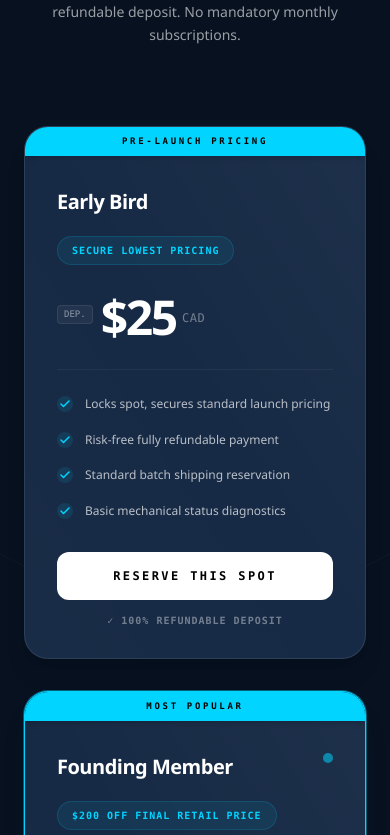
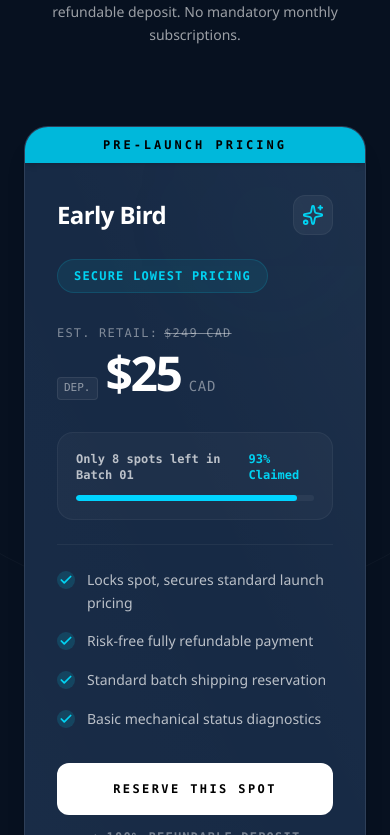
Before and after one commit to MaverickKing17/astrateq-reservation-funnel, a React (Vite) app: page / in a window 390 px wide. Shown: the part 5069-5904 px from the top of the page. Built offline with nearby package versions, Linux system fonts and the light colour scheme.

Commit message:
feat: refactor pricing tiers for dynamic scarcity
Update ReservationPage pricing logic to support dynamic pre-order spots and claim tracking for tiered membership levels.

```diff
--- a/src/components/ReservationPage.tsx
+++ b/src/components/ReservationPage.tsx
@@ -1380,7 +1380,31 @@ export default function ReservationPage() {
 
           {/* Pricing cards wrapper container */}
           <div className="grid grid-cols-1 md:grid-cols-3 gap-8 items-stretch pt-4">
-            {pricingTiers.map((tier, idx) => (
+            {pricingTiers.map((tier, idx) => {
+              const isFounding = tier.id === "founding-member";
+              const isGuardian = tier.id === "guardian";
+              const isEarlyBird = tier.id === "early-bird";
+
+              // Dynamic pre-order spots scarcity and claim percentages
+              const urgency = {
+                "early-bird": { spots: 8, total: 120, pct: 93, color: "bg-[#00D4FF]", glow: "shadow-[0_0_50px_rgba(0,212,255,0.15)]" },
+                "founding-member": { spots: 21, total: 250, pct: 91, color: "bg-cyan-400", glow: "shadow-[0_0_60px_rgba(0,212,255,0.3)]" },
+                "guardian": { spots: 14, total: 75, pct: 81, color: "bg-indigo-400", glow: "shadow-[0_0_50px_rgba(99,102,241,0.2)]" }
+              }[tier.id] || { spots: 10, total: 100, pct: 90, color: "bg-cyan-400", glow: "shadow-xl" };
+
+              const estValue = {
+                "early-bird": 249,
+                "founding-member": 449,
+                "guardian": 599
+              }[tier.id];
+
+              const borderStyles = isFounding
+                ? "border-[#00D4FF] ring-[1px] ring-[#00D4FF]/40 shadow-2xl shadow-cyan-950/20"
+                : isGuardian
+                  ? "border-white/10 hover:border-indigo-400/40"
+                  : "border-white/10 hover:border-cyan-400/30";
+
+              return (
                 <motion.div
                   key={tier.id}
                   initial={{ opacity: 0, y: 30 }}
@@ -1390,52 +1414,106 @@ export default function ReservationPage() {
                   whileHover={{
                     y: -12,
                     scale: 1.015,
-                  borderColor: tier.id === "founding-member" ? "rgba(0, 212, 255, 1)" : "rgba(255, 255, 255, 0.25)",
-                  boxShadow: tier.id === "founding-member"
-                    ? "0 30px 60px -15px rgba(0, 212, 255, 0.3), inset 0 1px 0 0 rgba(255, 255, 255, 0.15)"
-                    : "0 25px 50px -12px rgba(0, 0, 0, 0.5), inset 0 1px 0 0 rgba(255, 255, 255, 0.05)"
+                    borderColor: isFounding
+                      ? "rgba(0, 212, 255, 1)"
+                      : isGuardian
+                        ? "rgba(99, 102, 241, 0.6)"
+                        : "rgba(34, 211, 238, 0.5)",
+                    boxShadow: isFounding
+                      ? "0 30px 60px -15px rgba(0, 212, 255, 0.35), inset 0 1px 0 0 rgba(255, 255, 255, 0.15)"
+                      : isGuardian
+                        ? "0 30px 60px -15px rgba(99, 102, 241, 0.25), inset 0 1px 0 0 rgba(255, 255, 255, 0.05)"
+                        : "0 30px 60px -15px rgba(34, 211, 238, 0.15), inset 0 1px 0 0 rgba(255, 255, 255, 0.05)"
                   }}
-                className={`bg-navy-card rounded-3xl border ${tier.id === "founding-member" ? "border-[#00D4FF] ring-[1px] ring-[#00D4FF]/40 shadow-2xl shadow-cyan-950/20" : "border-white/10"} flex flex-col justify-between overflow-hidden shadow-xl transition-all duration-350 relative group`}
+                  className={`bg-navy-card rounded-3xl border ${borderStyles} flex flex-col justify-between overflow-hidden shadow-xl transition-all duration-350 relative group`}
                   id={`pricing-card-${tier.id}`}
                 >
                   {/* Visual Glass Shimmer Overlay effect inside card */}
                   <div className="absolute inset-0 bg-gradient-to-tr from-white/[0.01] via-transparent to-white/[0.03] pointer-events-none"></div>
 
+                  {/* Corner Accent Glow */}
+                  <div className={`absolute top-0 right-0 w-48 h-48 rounded-full blur-[80px] pointer-events-none transition-all duration-300 group-hover:scale-110 ${
+                    isFounding ? "bg-[#00D4FF]/5 opacity-60" : isGuardian ? "bg-indigo-500/5 opacity-40" : "bg-cyan-500/5 opacity-40"
+                  }`}></div>
+
                   {/* Popular card highlights */}
                   {tier.badge && (
-                  <div className="bg-[#00D4FF] text-black text-[9px] font-mono tracking-[0.3em] leading-none py-2.5 px-4 text-center font-black uppercase w-full relative z-10 shadow-md">
+                    <div className={`text-black text-xs font-mono tracking-[0.25em] leading-none py-3 px-5 text-center font-black uppercase w-full relative z-10 shadow-md ${
+                      isFounding ? "bg-[#00D4FF]" : isGuardian ? "bg-indigo-500 text-white" : "bg-cyan-500"
+                    }`}>
                       {tier.badge[lang]}
                     </div>
                   )}
 
                   <div className="p-8 flex-1 flex flex-col justify-between relative z-10">
-                  <div className="space-y-5">
-                    <div className="flex justify-between items-start">
-                      <h3 className="text-xl font-display text-white font-extrabold tracking-tight group-hover:text-[#00D4FF] transition-colors duration-250">{tier.name[lang]}</h3>
-                      {tier.id === "founding-member" && (
-                        <span className="inline-flex w-2.5 h-2.5 rounded-full bg-[#00D4FF] animate-pulse"></span>
-                      )}
-                    </div>
-
-                    <p className="text-[10px] font-mono font-bold text-[#00D4FF] uppercase bg-[#00D4FF]/8 py-1.5 px-3.5 rounded-full inline-block tracking-widest border border-[#00D4FF]/15">
+                    <div className="space-y-6">
+                      <div className="flex justify-between items-center">
+                        <h3 className="text-2xl lg:text-3xl font-display text-white font-extrabold tracking-tight group-hover:text-[#00D4FF] transition-colors duration-250">{tier.name[lang]}</h3>
+                        <div className={`p-2 rounded-xl bg-white/5 border border-white/5 transition-colors duration-300 ${
+                          isFounding ? "text-[#00D4FF]" : isGuardian ? "text-indigo-400" : "text-cyan-400"
+                        }`}>
+                          {isFounding && <BadgeCheck className="w-5.5 h-5.5" />}
+                          {isGuardian && <ShieldCheck className="w-5.5 h-5.5" />}
+                          {isEarlyBird && <Sparkles className="w-5.5 h-5.5" />}
+                        </div>
+                      </div>
+
+                      <p className={`text-xs font-mono font-bold uppercase py-2 px-4 rounded-full inline-block tracking-widest border ${
+                        isFounding
+                          ? "text-[#00D4FF] bg-[#00D4FF]/8 border-[#00D4FF]/15"
+                          : isGuardian
+                            ? "text-indigo-400 bg-indigo-400/8 border-indigo-400/15"
+                            : "text-cyan-400 bg-cyan-400/8 border-cyan-400/15"
+                      }`}>
                         {tier.savings[lang]}
                       </p>
 
-                    {/* Largest typographical hierarchy for deposit amounts as mandated */}
-                    <div className="pt-2 pb-2 relative">
-                      <span className="text-[9px] font-mono uppercase bg-white/5 border border-white/8 px-1.5 py-0.5 rounded text-white/50 inline-block align-middle mr-2 -mt-1.5">DEP.</span>
+                      {/* Price Section with Estimated Final Value Crossed Out */}
+                      <div className="pt-2 pb-2 relative flex flex-col">
+                        <div className="flex items-center gap-1.5 mb-2 text-xs font-mono tracking-widest text-white/45">
+                          <span>{lang === "en" ? "EST. RETAIL:" : "VALEUR ESTIMÉE :"}</span>
+                          <span className="line-through">${estValue} CAD</span>
+                        </div>
+                        <div className="flex items-baseline">
+                          <span className="text-[11px] font-mono uppercase bg-white/5 border border-white/8 px-1.5 py-0.5 rounded text-white/50 inline-block align-middle mr-2 mt-0.5">DEP.</span>
                           <span className="text-5xl lg:text-6xl font-display font-black text-white tracking-tighter align-middle" id={`price-label-${tier.id}`}>
                             ${tier.deposit}
                           </span>
-                      <span className="text-xs font-mono text-white/40 ml-1.5 uppercase tracking-wider">CAD</span>
-                    </div>
-
-                    <div className="border-t border-white/5 pt-6 mt-4">
+                          <span className="text-sm font-mono text-white/45 ml-2 uppercase tracking-wider">CAD</span>
+                        </div>
+                      </div>
+
+                      {/* Scarcity / Urgency indicator bar */}
+                      <div className="bg-white/3 border border-white/5 rounded-2xl p-4.5 space-y-3">
+                        <div className="flex justify-between items-center text-xs font-mono">
+                          <span className="text-white/70 font-bold">
+                            {lang === "en"
+                              ? `Only ${urgency.spots} spots left in Batch 01`
+                              : `Plus que ${urgency.spots} places restantes`}
+                          </span>
+                          <span className={`font-extrabold ${
+                            isFounding ? "text-[#00D4FF]" : isGuardian ? "text-indigo-400" : "text-cyan-400"
+                          }`}>{urgency.pct}% {lang === "en" ? "Claimed" : "Réclamé"}</span>
+                        </div>
+                        <div className="w-full h-1.5 bg-white/5 rounded-full overflow-hidden">
+                          <motion.div
+                            initial={{ width: 0 }}
+                            whileInView={{ width: `${urgency.pct}%` }}
+                            viewport={{ once: true }}
+                            transition={{ duration: 1.2, ease: [0.16, 1, 0.3, 1], delay: 0.1 }}
+                            className={`h-full rounded-full ${urgency.color}`}
+                          ></motion.div>
+                        </div>
+                      </div>
+
+                      <div className="border-t border-white/5 pt-6 mt-4 animate-fade-in">
                         <ul className="space-y-4">
                           {tier.benefits[lang].map((benefit, bIdx) => (
-                          <li key={bIdx} className="flex items-start text-xs text-white/70 leading-relaxed font-sans group-hover:text-white/85 transition-colors duration-250">
-                            <span className="text-[#00D4FF] mr-3 mt-0.5 shrink-0 bg-[#00D4FF]/10 p-0.5 rounded-full">
-                              <Check className="w-3 h-3 stroke-[3]" />
+                            <li key={bIdx} className="flex items-start text-sm text-white/70 leading-relaxed font-sans group-hover:text-white/85 transition-colors duration-250">
+                              <span className={`mr-3 mt-0.5 shrink-0 p-0.5 rounded-full ${
+                                isFounding ? "text-[#00D4FF] bg-[#00D4FF]/15" : isGuardian ? "text-indigo-400 bg-indigo-400/15" : "text-cyan-400 bg-cyan-400/15"
+                              }`}>
+                                <Check className="w-3.5 h-3.5 stroke-[3]" />
                               </span>
                               <span>{benefit}</span>
                             </li>
@@ -1446,23 +1524,30 @@ export default function ReservationPage() {
 
                     <div className="pt-8 space-y-4">
                       <motion.button
-                      whileHover={{ scale: 1.03 }}
-                      whileTap={{ scale: 0.97 }}
+                        whileHover={{ scale: 1.02, y: -1 }}
+                        whileTap={{ scale: 0.98 }}
                         onClick={() => handleOpenCheckout(tier)}
-                      className={`w-full py-4 px-6 rounded-xl font-mono text-xs font-black uppercase tracking-[0.2em] text-center transition-all duration-300 border cursor-pointer ${tier.id === "founding-member" ? "bg-[#00D4FF] text-black hover:bg-cyan-300 hover:shadow-lg hover:shadow-cyan-400/20 border-none" : "bg-white text-black hover:bg-gray-100 border-none"}`}
+                        className={`w-full py-4.5 px-6 rounded-xl font-mono text-xs font-black uppercase tracking-[0.2em] text-center transition-all duration-300 border cursor-pointer ${
+                          isFounding
+                            ? "bg-[#00D4FF] text-black hover:bg-cyan-300 hover:shadow-lg hover:shadow-cyan-400/20 border-none"
+                            : isGuardian
+                              ? "bg-indigo-500 text-white hover:bg-indigo-400 hover:shadow-lg hover:shadow-indigo-500/20 border-none"
+                              : "bg-white text-black hover:bg-gray-100 border-none"
+                        }`}
                         id={`pricing-booking-${tier.id}`}
                       >
                         {t.pricingCta}
                       </motion.button>
 
                       {/* Mandatory refund guarantee under every single pricing CTA */}
-                    <p className="text-[10px] font-mono text-center text-white/40 uppercase tracking-widest leading-none font-bold">
+                      <p className="text-xs font-mono text-center text-white/40 uppercase tracking-widest leading-none font-bold">
                         {lang === "en" ? "✓ 100% Refundable Deposit" : "✓ Dépôt 100% remboursable"}
                       </p>
                     </div>
                   </div>
                 </motion.div>
-            ))}
+              );
+            })}
           </div>
 
           <div className="text-center mt-12">
```
Lines whose indentation alone changed are shown as unchanged.
